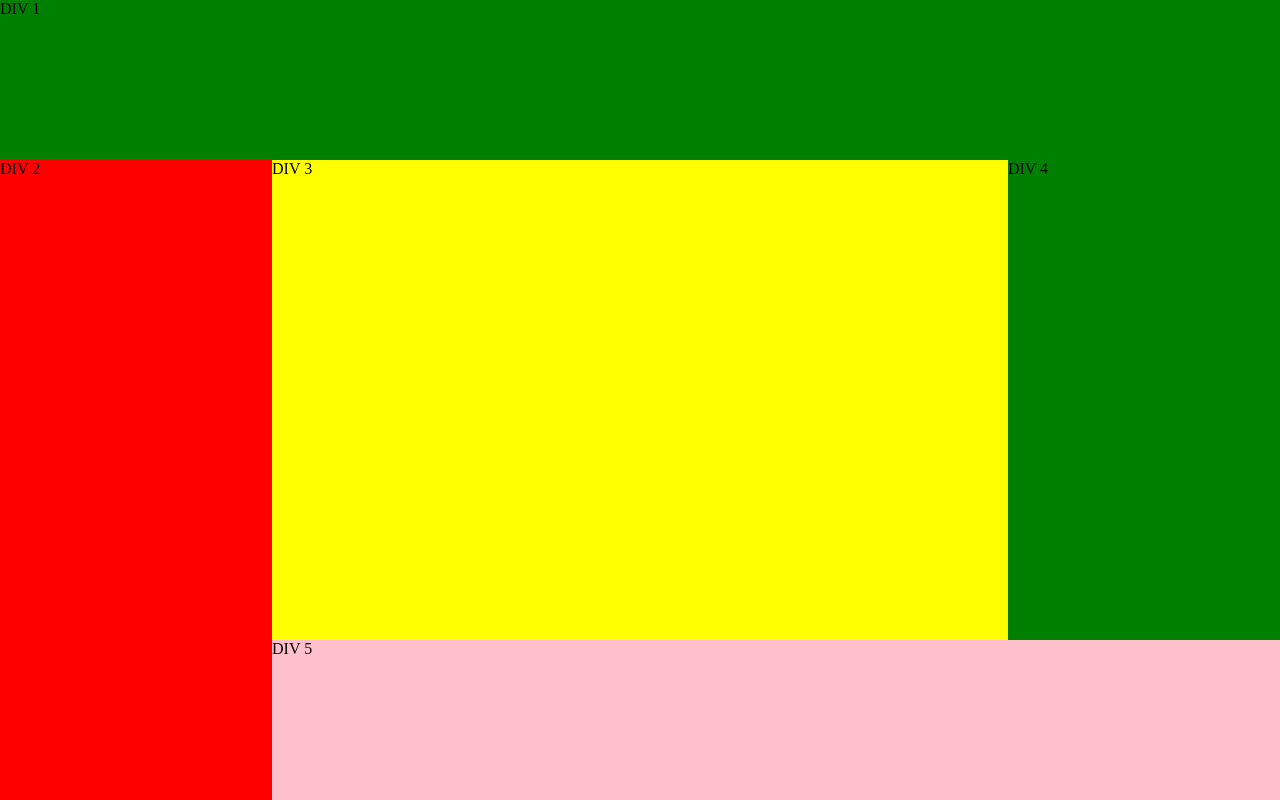
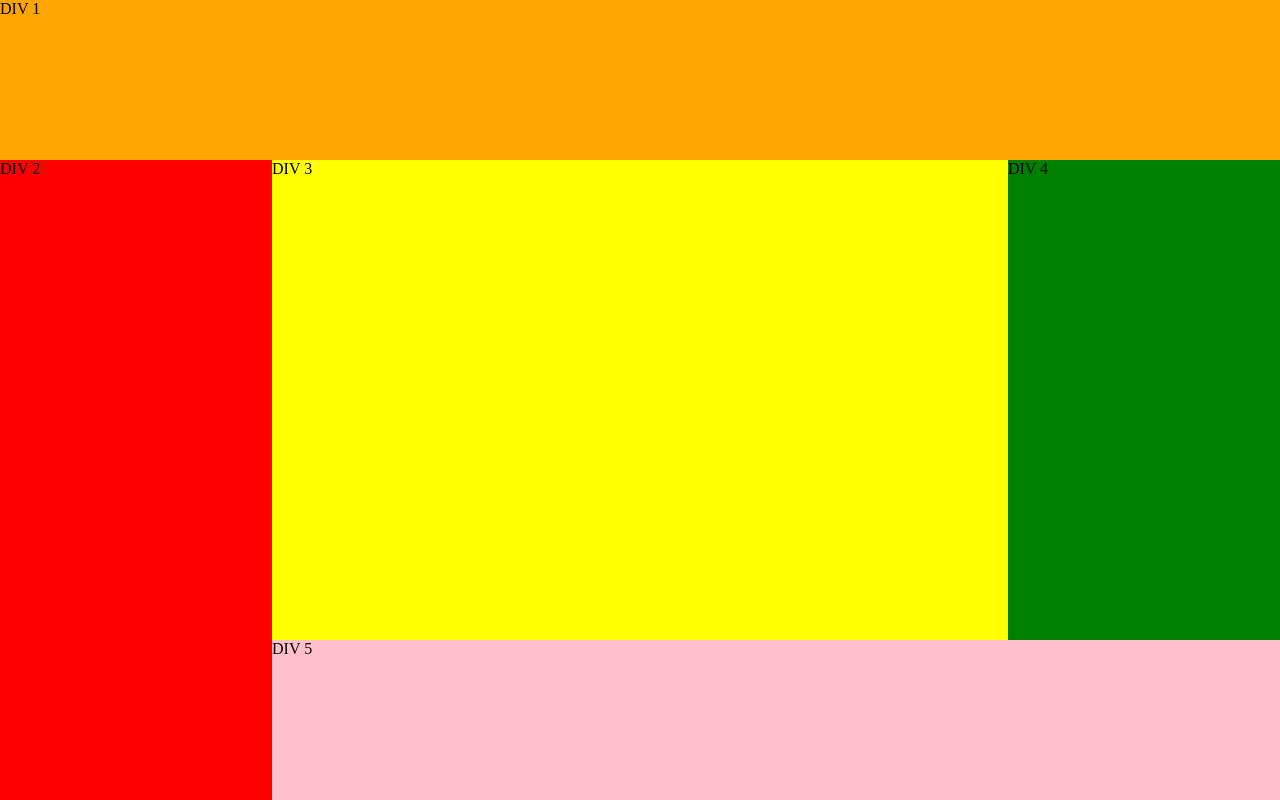
Before and after one commit to NolwennWM/DWWM851, a PHP site: page /area.html in a window 1280 px wide. Run offline with PHP 8.4, Linux system fonts and the light colour scheme.

Commit message:
changement de couleur

```diff
--- a/02-css/07-grid/area.css
+++ b/02-css/07-grid/area.css
@@ -6,7 +6,7 @@
 }
 .item1
 {
-    background: green;
+    background: orange;
     /* Je peux aussi utiliser "grid-area" pour nommer mes éléments */
     grid-area: header;
 }
```
